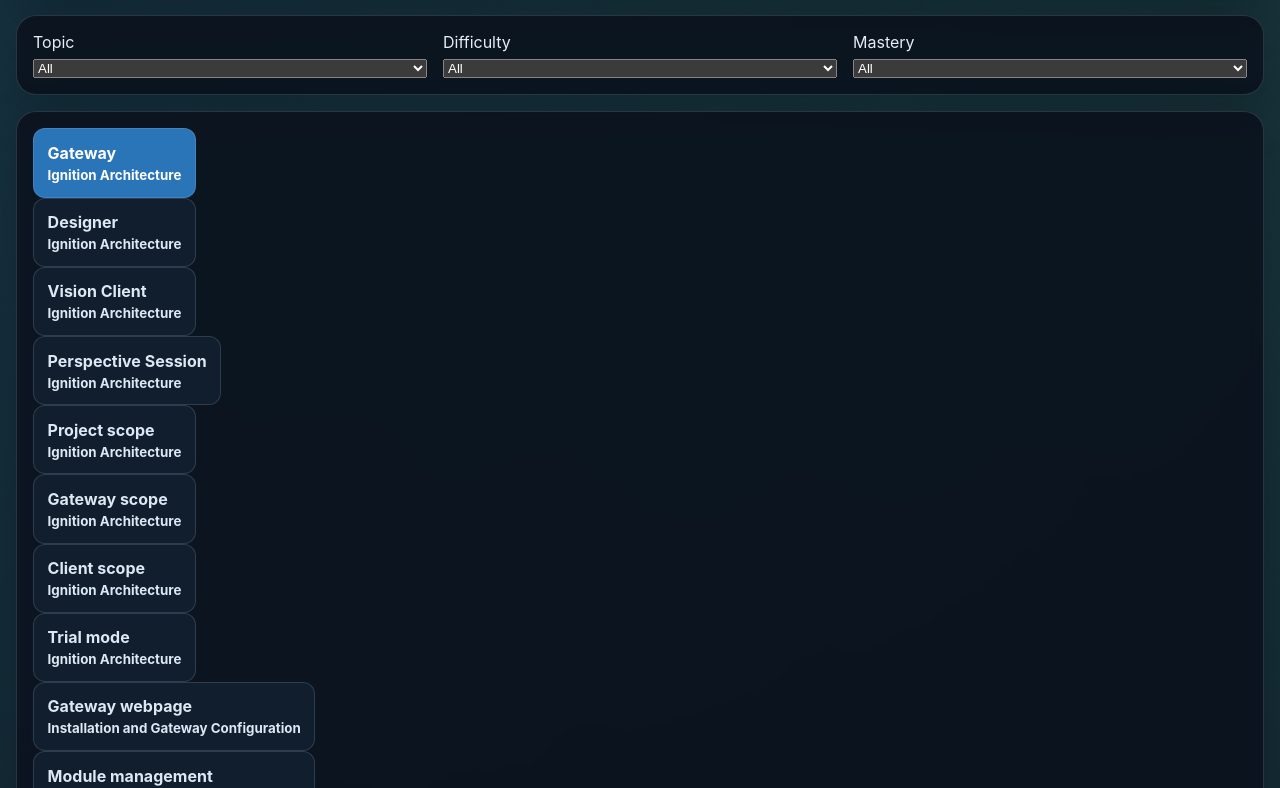
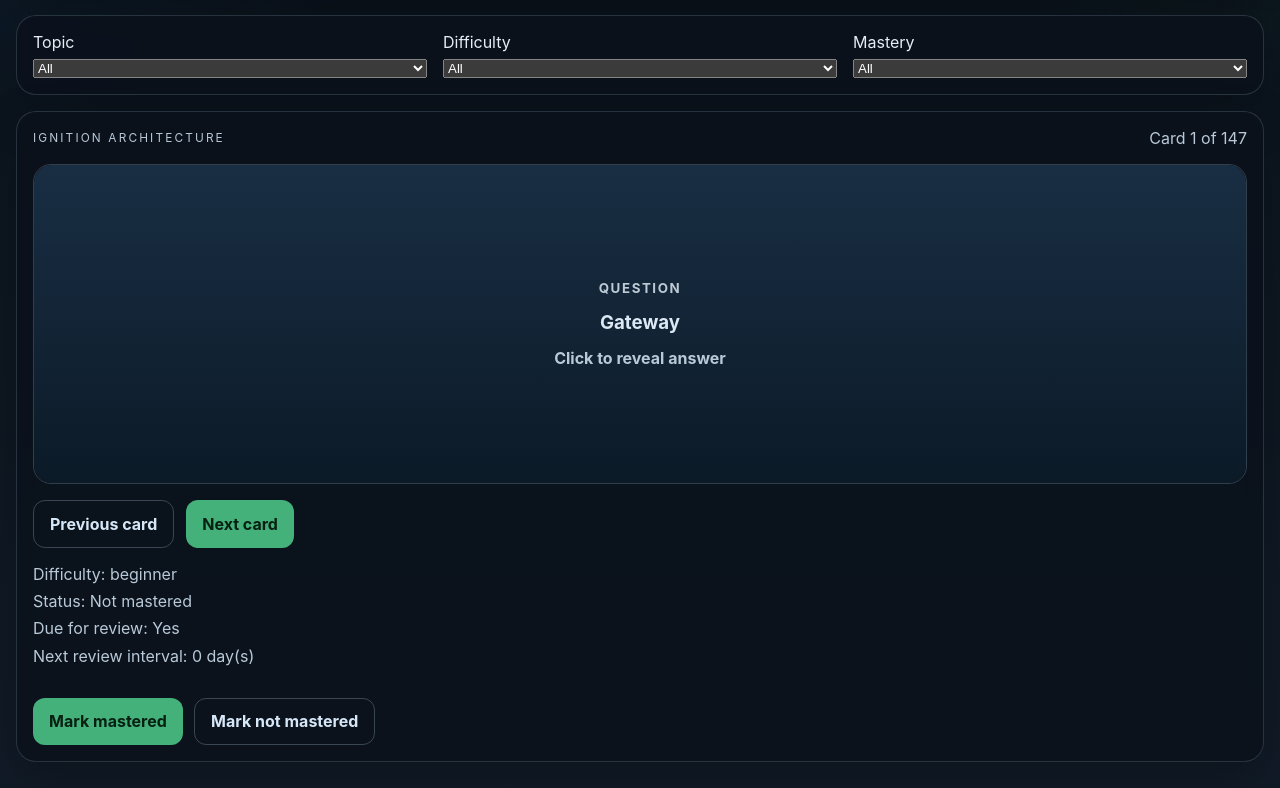
Before and after one commit to AaronC1992/Ignition-test-prep, a React (Vite) app: page /flashcards in a window 1280 px wide. Shown: the part 412-1200 px from the top of the page. Built offline with nearby package versions, Linux system fonts and the light colour scheme.

Commit message:
Redesign flashcards with flip cards and next navigation

```diff
--- a/src/App.css
+++ b/src/App.css
@@ -291,6 +291,86 @@
   border-radius: 999px;
 }
 
+.flashcard-stage {
+  display: grid;
+  gap: 1rem;
+}
+
+.flashcard-topbar {
+  display: flex;
+  justify-content: space-between;
+  align-items: center;
+  gap: 1rem;
+}
+
+.flashcard-topbar p {
+  margin: 0;
+}
+
+.flashcard-flip {
+  position: relative;
+  min-height: 320px;
+  border-radius: 18px;
+  background: transparent;
+  transform-style: preserve-3d;
+  transition: transform 0.45s ease;
+  padding: 0;
+  color: #dce8f3;
+  border: 1px solid rgba(176, 203, 227, 0.24);
+}
+
+.flashcard-flip.is-flipped {
+  transform: rotateY(180deg);
+}
+
+.flashcard-face {
+  position: absolute;
+  inset: 0;
+  display: grid;
+  gap: 0.9rem;
+  align-content: center;
+  justify-items: center;
+  text-align: center;
+  padding: 1.5rem;
+  border-radius: 18px;
+  backface-visibility: hidden;
+}
+
+.flashcard-front {
+  background: linear-gradient(180deg, rgba(26, 48, 69, 0.96), rgba(12, 27, 40, 0.96));
+}
+
+.flashcard-back {
+  background: linear-gradient(180deg, rgba(17, 70, 54, 0.95), rgba(10, 42, 32, 0.95));
+  transform: rotateY(180deg);
+}
+
+.flashcard-face h3,
+.flashcard-face p {
+  margin: 0;
+}
+
+.flashcard-face small {
+  letter-spacing: 0.12em;
+  text-transform: uppercase;
+  opacity: 0.85;
+}
+
+.flashcard-nav {
+  display: flex;
+  gap: 0.75rem;
+  flex-wrap: wrap;
+}
+
+.flashcard-meta {
+  display: grid;
+  gap: 0.45rem;
+}
+
+.flashcard-meta p {
+  margin: 0;
+}
+
 @media (max-width: 900px) {
   .top-banner,
   .hero-grid,
@@ -299,4 +379,13 @@
   .progress-row {
     grid-template-columns: 1fr;
   }
+
+  .flashcard-topbar {
+    flex-direction: column;
+    align-items: flex-start;
+  }
+
+  .flashcard-flip {
+    min-height: 360px;
+  }
 }
--- a/src/pages/FlashcardsPage.tsx
+++ b/src/pages/FlashcardsPage.tsx
@@ -1,4 +1,4 @@
-import { useMemo, useState } from 'react'
+import { useEffect, useMemo, useState } from 'react'
 import { flashcards as baseFlashcards } from '../data/flashcards'
 import { isFlashcardDue, nextFlashcardReview } from '../services/progress'
 import { useStudyState } from '../state/study-state'
@@ -10,7 +10,8 @@
   const [topicFilter, setTopicFilter] = useState('all')
   const [difficultyFilter, setDifficultyFilter] = useState('all')
   const [masteryFilter, setMasteryFilter] = useState<FlashcardFilter>('all')
-  const [activeCardId, setActiveCardId] = useState(baseFlashcards[0]?.id ?? '')
+  const [activeCardIndex, setActiveCardIndex] = useState(0)
+  const [isFlipped, setIsFlipped] = useState(false)
 
   const cards = useMemo(() => {
     return baseFlashcards.map((card) => {
@@ -39,7 +40,37 @@
     return matchesTopic && matchesDifficulty && matchesMastery
   })
 
-  const activeCard = filteredCards.find((card) => card.id === activeCardId) ?? filteredCards[0]
+  useEffect(() => {
+    setActiveCardIndex(0)
+    setIsFlipped(false)
+  }, [topicFilter, difficultyFilter, masteryFilter])
+
+  useEffect(() => {
+    if (activeCardIndex > Math.max(filteredCards.length - 1, 0)) {
+      setActiveCardIndex(0)
+      setIsFlipped(false)
+    }
+  }, [activeCardIndex, filteredCards.length])
+
+  const activeCard = filteredCards[activeCardIndex]
+
+  const goToPrevious = () => {
+    if (!filteredCards.length) {
+      return
+    }
+
+    setActiveCardIndex((current) => (current - 1 + filteredCards.length) % filteredCards.length)
+    setIsFlipped(false)
+  }
+
+  const goToNext = () => {
+    if (!filteredCards.length) {
+      return
+    }
+
+    setActiveCardIndex((current) => (current + 1) % filteredCards.length)
+    setIsFlipped(false)
+  }
 
   return (
     <div className="page-stack">
@@ -78,39 +109,52 @@
         </label>
       </section>
 
-      <section className="flashcard-grid">
-        <aside className="section-card flashcard-list">
-          {filteredCards.length ? filteredCards.map((card) => (
+      <section className="section-card flashcard-stage">
+        {activeCard ? (
+          <>
+            <div className="flashcard-topbar">
+              <p className="eyebrow">{activeCard.topic}</p>
+              <p>Card {activeCardIndex + 1} of {filteredCards.length}</p>
+            </div>
+
             <button
-              key={card.id}
               type="button"
-              className={card.id === activeCard?.id ? 'lesson-pill active' : 'lesson-pill'}
-              onClick={() => setActiveCardId(card.id)}
+              className={isFlipped ? 'flashcard-flip is-flipped' : 'flashcard-flip'}
+              onClick={() => setIsFlipped((value) => !value)}
+              aria-pressed={isFlipped}
+              aria-label="Flip flash card"
             >
-              <span>{card.term}</span>
-              <small>{card.topic}</small>
+              <span className="flashcard-face flashcard-front">
+                <small>Question</small>
+                <h3>{activeCard.term}</h3>
+                <p>Click to reveal answer</p>
+              </span>
+
+              <span className="flashcard-face flashcard-back">
+                <small>Answer</small>
+                <p>{activeCard.answer}</p>
+                {activeCard.example ? <p><strong>Example:</strong> {activeCard.example}</p> : null}
+              </span>
             </button>
-          )) : <p>No cards match the current filters.</p>}
-        </aside>
 
-        <article className="section-card">
-          {activeCard ? (
-            <>
-              <p className="eyebrow">{activeCard.topic}</p>
-              <h3>{activeCard.term}</h3>
-              <p><strong>Answer:</strong> {activeCard.answer}</p>
-              {activeCard.example ? <p><strong>Example:</strong> {activeCard.example}</p> : null}
+            <div className="flashcard-nav">
+              <button type="button" className="secondary" onClick={goToPrevious}>Previous card</button>
+              <button type="button" onClick={goToNext}>Next card</button>
+            </div>
+
+            <div className="flashcard-meta">
               <p>Difficulty: {activeCard.difficulty}</p>
               <p>Status: {activeCard.mastered ? 'Mastered' : 'Not mastered'}</p>
               <p>Due for review: {isFlashcardDue(activeCard.dueAt) ? 'Yes' : 'Not yet'}</p>
-              <div className="hero-actions">
-                <button type="button" onClick={() => toggleFlashcardMastery(activeCard.id, true)}>Mark mastered</button>
-                <button type="button" className="secondary" onClick={() => toggleFlashcardMastery(activeCard.id, false)}>Mark not mastered</button>
-              </div>
               <p>Next review interval: {nextFlashcardReview(state.progress.flashcardReviews[activeCard.id]?.intervalDays ?? 0)} day(s)</p>
-            </>
-          ) : <p>Select a flashcard to review.</p>}
-        </article>
+            </div>
+
+            <div className="hero-actions">
+              <button type="button" onClick={() => toggleFlashcardMastery(activeCard.id, true)}>Mark mastered</button>
+              <button type="button" className="secondary" onClick={() => toggleFlashcardMastery(activeCard.id, false)}>Mark not mastered</button>
+            </div>
+          </>
+        ) : <p>No cards match the current filters.</p>}
       </section>
     </div>
   )
```
